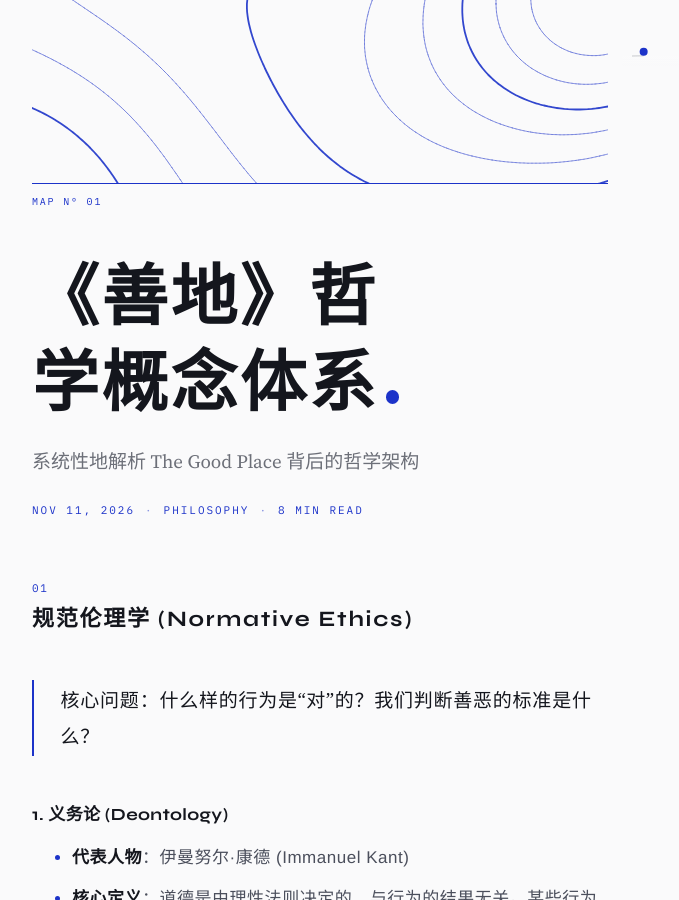
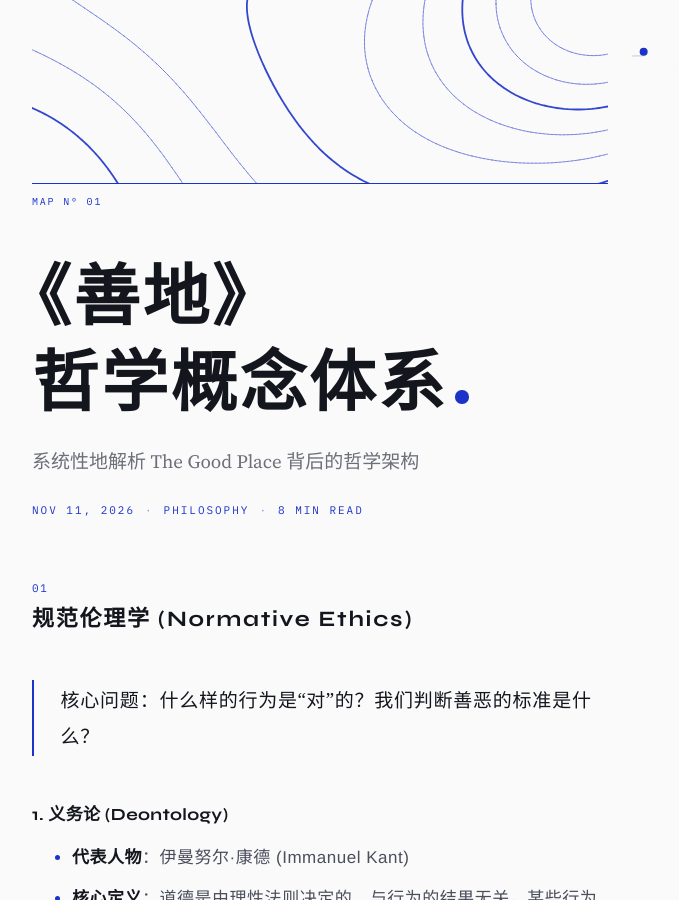
Before and after one commit to liusicun/Blue-land, a Jekyll site: the page built from _posts/2026-11-11-the-good-place-philosophy.md, in a window 1280 px wide and 900 px high, scrolled down 281 px. Shown: the whole window, without its empty margins (320-999 px from the left). Built offline with Jekyll 4.4.1, drawn with Linux system fonts in a browser that asks for light colours.

Commit message:
Chinese titles: break at punctuation, hang the opening bracket, balance lines (#7)
- Chinese titles no longer break in the middle of a word
- A title that opens with a full-width bracket hangs it to the left so
  both lines align
- Title and subtitle lines are balanced, no orphaned last words


Claude-Session: https://claude.ai/code/session_01WEq2RpGJn4WaKi4drF55Du

Co-authored-by: Claude <noreply@anthropic.com>

```diff
--- a/_layouts/post.html
+++ b/_layouts/post.html
@@ -13,13 +13,15 @@ layout: default
 {% assign newer_i = at | minus: 1 %}{% assign older_i = at | plus: 1 %}
 {% assign newer = nil %}{% if at > 0 %}{% assign newer = group[newer_i] %}{% endif %}
 {% assign older = group[older_i] %}
-<article class="read">
+{% comment %} 标题以《「（这类左括号开头时，括号左半边是空的，看起来像缩进了：加个 hang，把它往左挂出去 {% endcomment %}
+{% assign first = page.title | slice: 0 %}{% assign hang = false %}{% if "《〈「『（【“‘" contains first %}{% assign hang = true %}{% endif %}
+<article class="read"{% if page.lang %} lang="{{ page.lang }}"{% endif %}>
   <header class="read-head">
     {% unless page.map == false %}<figure class="plate" aria-hidden="true">
       <svg class="map" data-seed="{{ page.title | escape }}"></svg>
       <figcaption>Map Nº {% if num < 10 %}0{% endif %}{{ num }}</figcaption>
     </figure>{% endunless %}
-    <h1 class="read-title">{% include title.html t=page.title dot='<i aria-hidden="true"></i>' %}</h1>
+    <h1 class="read-title{% if hang %} hang{% endif %}">{% include title.html t=page.title dot='<i aria-hidden="true"></i>' %}</h1>
     {% if page.subtitle %}<p class="read-sub">{{ page.subtitle }}</p>{% endif %}
     <p class="read-meta">
       <time datetime="{{ page.date | date_to_xmlschema }}">{{ page.date | date: "%b %-d, %Y" }}</time>
--- a/assets/css/style.css
+++ b/assets/css/style.css
@@ -591,6 +591,11 @@ html.arrive .frame { animation: fade-in .44s ease both; }
 .prose:lang(zh) { font-family: var(--sans); font-size: 17px; line-height: 2.05; letter-spacing: .03em; text-align: justify; }
 .prose:lang(zh) > :is(p:first-child, h2:first-child + p) { font-size: 19px; }
 .prose:lang(zh) > :is(p:first-child, h2:first-child + p)::first-letter { font-family: var(--display); font-size: 2.6em; line-height: 1; margin: .08em .14em 0 0; font-weight: 700; }
+/* 中文标题：不在词中间断行（“哲 / 学”），只在标点和空格处换行；实在放不下才硬断。
+   标题和副标题各行尽量一样长，不留孤零零的一两个字 */
+.read-title:lang(zh), .entries .t:lang(zh), .side-t:lang(zh), .np-title:lang(zh) { word-break: keep-all; overflow-wrap: anywhere; line-break: strict; }
+.read-title, .read-sub { text-wrap: balance; }
+.read-title.hang { text-indent: -.42em; }   /* 开头的《 往左挂出去，和下面的字对齐 */
 .prose:lang(zh) h2 { letter-spacing: .08em; }
 /* 两端对齐只用在正文段落；小标题、列表、引用里一行字少，对齐会把字距拉得很开 */
 .prose:lang(zh) :is(h2, h3, li, blockquote) { text-align: start; }
```
